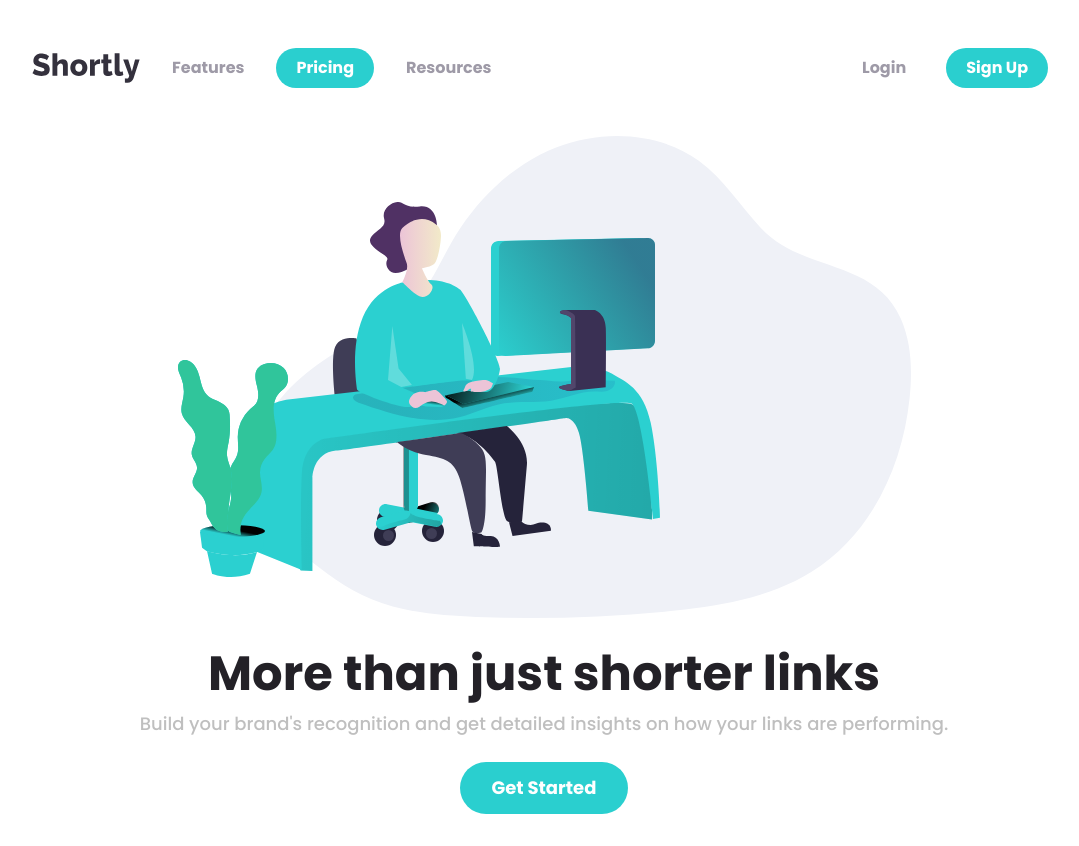
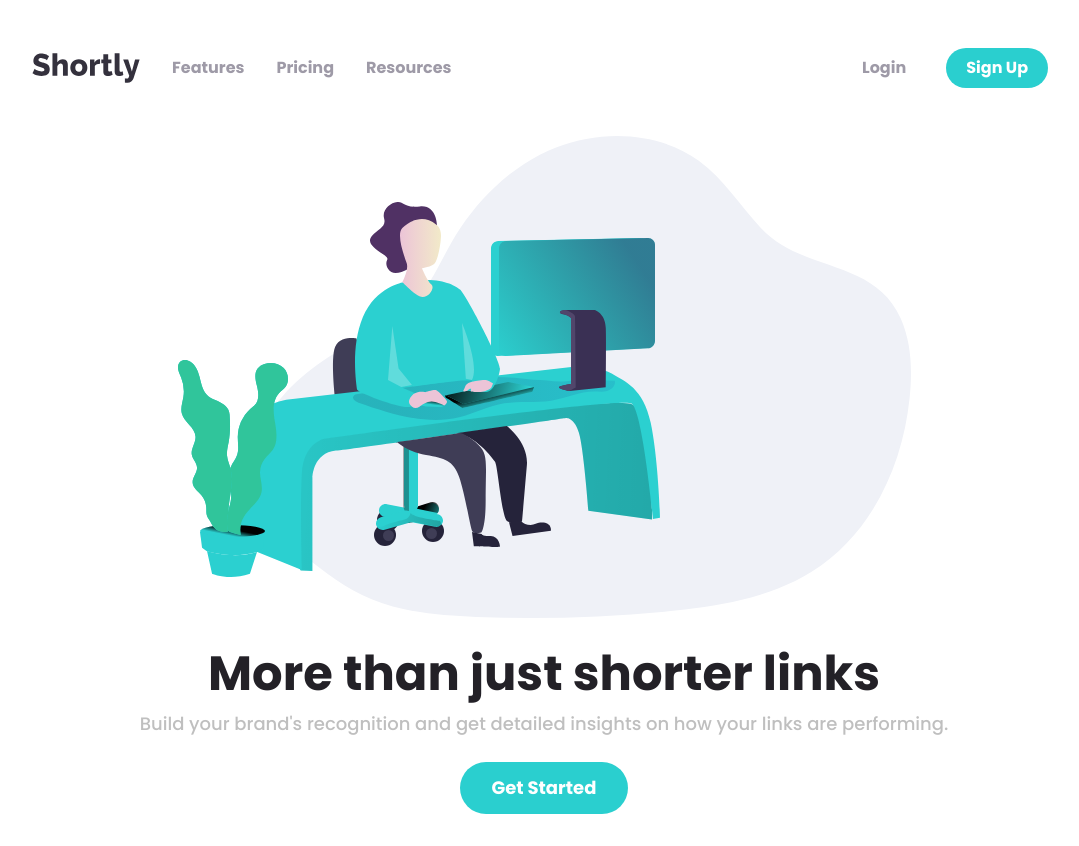
Before and after one commit to danidz96/url-shortening-api, a Next.js app: page / in a window 1280 px wide. Shown: the whole page, without its empty margins (96-1175 px from the left). Built offline with nearby package versions, Linux system fonts and the light colour scheme.

Commit message:
update nav sign up button

```diff
--- a/components/Nav/Nav.js
+++ b/components/Nav/Nav.js
@@ -48,11 +48,14 @@ function Nav() {
                 <span>Features</span>
               </a>
             </button>
-            <Button>
+            <button
+              type="button"
+              className="text-white font-bold lg:hover:text-violet-dark lg:text-violet-light"
+            >
               <a href="#">
                 <span>Pricing</span>
               </a>
-            </Button>
+            </button>
             <button
               type="button"
               className="text-white font-bold lg:hover:text-violet-dark lg:text-violet-light"
@@ -72,11 +75,11 @@ function Nav() {
                 <span>Login</span>
               </a>
             </button>
-            <button className="rounded-full bg-cyan py-2 px-5 text-white hover:bg-opacity-50 font-bold">
+            <Button>
               <a href="#">
                 <span>Sign Up</span>
               </a>
-            </button>
+            </Button>
           </div>
         </div>
       </nav>
```
